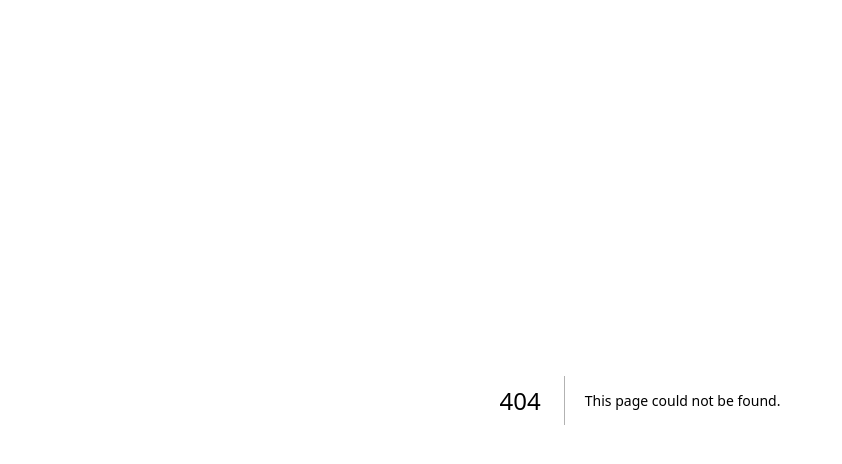
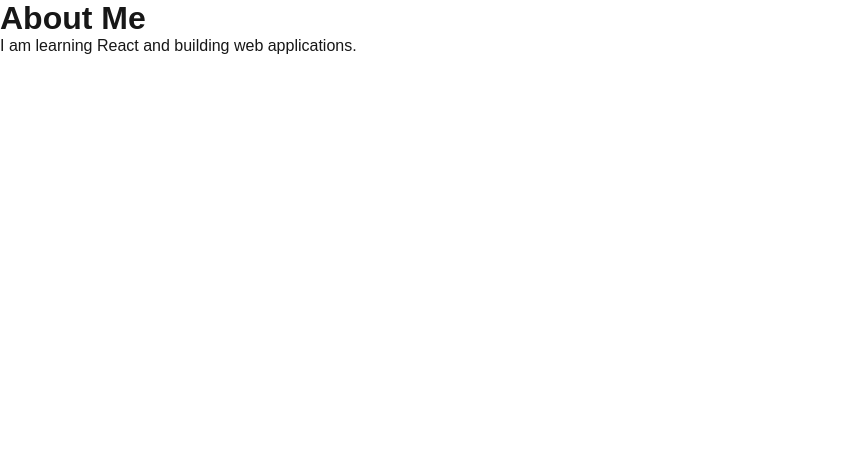
Before and after one commit to The-JFlores/react-app-2, a Next.js app: page /about in a window 1280 px wide. Before the commit this address had no page. Shown: the top 464 px of the page, without its empty margins (0-842 px from the left). Built offline with nearby package versions, Linux system fonts and the light colour scheme.

Commit message:
Add about page

```diff
--- /dev/null
+++ b/src/app/about/page.tsx
@@ -0,0 +1,10 @@
+
+
+export default function About() {
+  return (
+    <div>
+      <h1>About Me</h1>
+      <p>I am learning React and building web applications.</p>
+    </div>
+  );
+}
```
